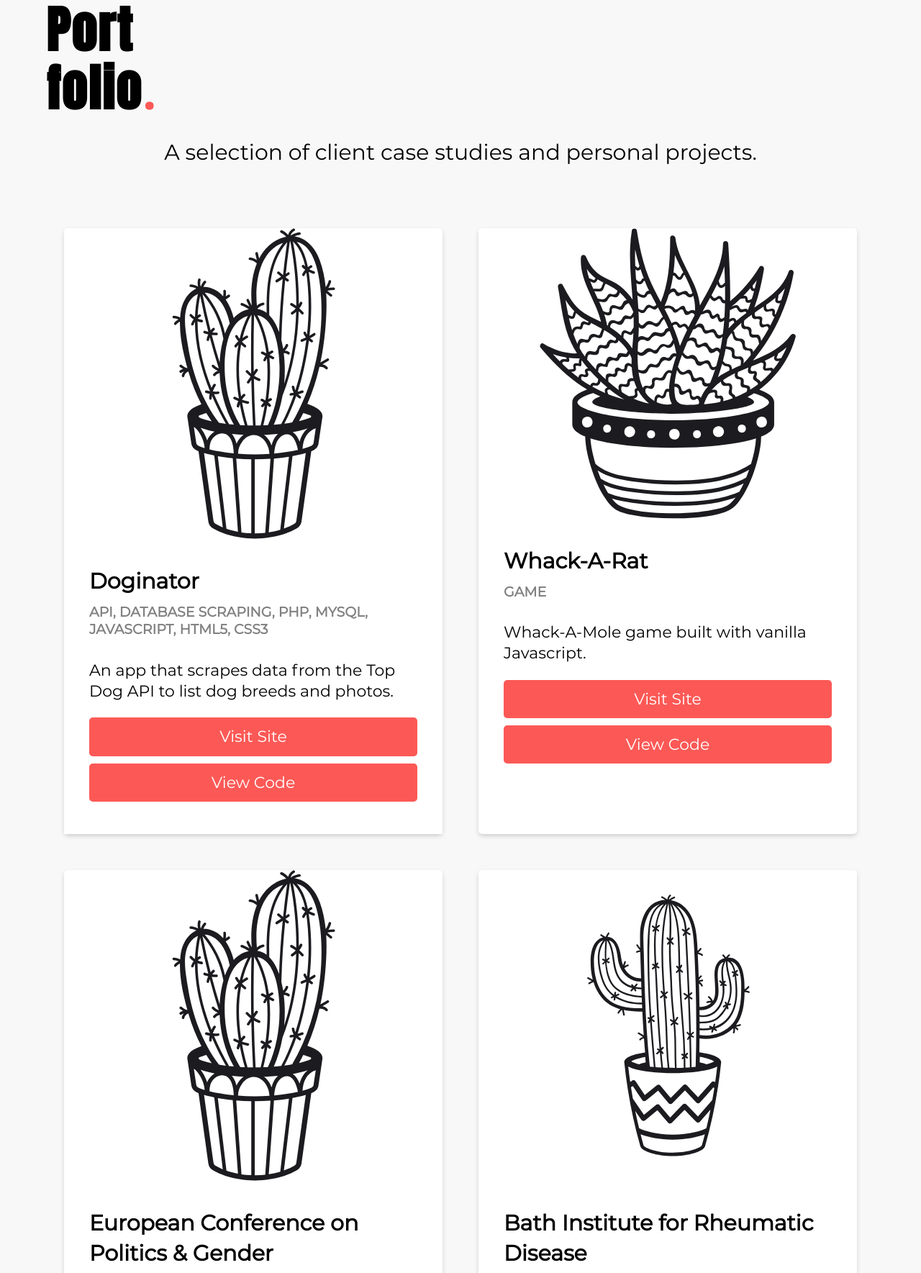
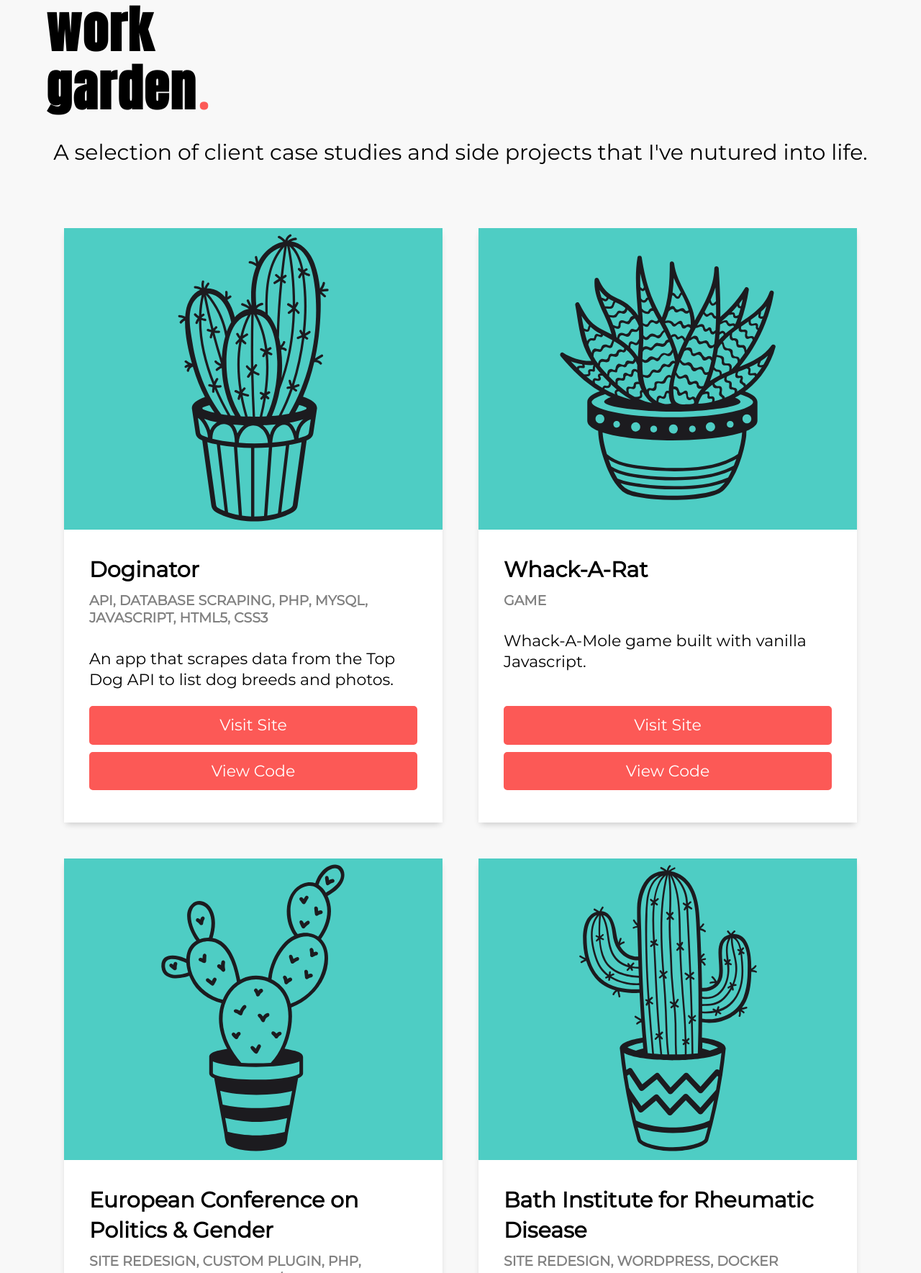
Before and after one commit to snack-attack/portfolio, a Gatsby site: page / in a window 1280 px wide. Shown: the part 928-2697 px from the top of the page at 72% size. Built offline with nearby package versions, Linux system fonts and the light colour scheme; Gatsby itself is replaced by a stand-in of ours.

Commit message:
final styling fixes

```diff
--- a/src/components/Cactus1.tsx
+++ b/src/components/Cactus1.tsx
@@ -2,7 +2,7 @@ import * as React from 'react';
 
 export const Cactus1: React.FunctionComponent<{}> = () => {
     return (
-        <svg width="227px" height="432px" viewBox="0 0 227 432" version="1.1">
+        <svg viewBox="0 0 227 432" version="1.1">
             <title>1-Cactus_Solid_And_outline-01</title>
             <g
                 id="Page-1"
--- a/src/components/Cactus2.tsx
+++ b/src/components/Cactus2.tsx
@@ -2,7 +2,7 @@ import * as React from 'react';
 
 export const Cactus2: React.FunctionComponent<{}> = () => {
     return (
-        <svg width="356px" height="404px" viewBox="0 0 356 404" version="1.1">
+        <svg viewBox="0 0 356 404" version="1.1">
             <title>Shape</title>
             <g
                 id="Page-1"
--- a/src/components/Cactus3.tsx
+++ b/src/components/Cactus3.tsx
@@ -2,7 +2,7 @@ import * as React from 'react';
 
 export const Cactus3: React.FunctionComponent<{}> = () => {
     return (
-        <svg width="356px" height="404px" viewBox="0 0 356 404" version="1.1">
+        <svg viewBox="0 0 158 247" version="1.1">
             <title>Shape</title>
             <g
                 id="Page-1"
--- a/src/components/Cactus4.tsx
+++ b/src/components/Cactus4.tsx
@@ -2,7 +2,7 @@ import * as React from 'react';
 
 export const Cactus4: React.FunctionComponent<{}> = () => {
     return (
-        <svg width="227px" height="432px" viewBox="0 0 152 245" version="1.1">
+        <svg viewBox="0 0 152 245" version="1.1">
             <title>Shape</title>
             <g
                 id="Page-1"
--- a/src/pages/index.tsx
+++ b/src/pages/index.tsx
@@ -93,14 +93,14 @@ export const IndexPage: React.FunctionComponent = () => {
             <section className="work">
                 <div className="work-title">
                     <h1 className="work-header">
-                        <div>Port</div>
+                        <div>work</div>
                         <div>
-                            folio<span className="dot">.</span>
+                            garden<span className="dot">.</span>
                         </div>
                     </h1>
                     <p>
-                        A selection of client case studies and personal
-                        projects.
+                        A selection of client case studies and side projects
+                        that I've nutured into life.
                     </p>
                 </div>
 
@@ -143,7 +143,7 @@ export const IndexPage: React.FunctionComponent = () => {
                             'Bootstrap 3/4',
                             'Concrete5 CMS',
                         ]}
-                        cactus={1}
+                        cactus={3}
                         className="alt"
                         siteUrl="https://www.ecpg.eu/"
                         repoUrl="https://github.com/snack-attack/ECPG/tree/master/public/application"
@@ -162,7 +162,7 @@ export const IndexPage: React.FunctionComponent = () => {
             <section className="about">
                 <div className="details">
                     <h1>
-                        <div>Ab</div>
+                        <div>ab</div>
                         out<span className="dot">.</span>
                     </h1>
                     <p>
@@ -195,7 +195,7 @@ export const IndexPage: React.FunctionComponent = () => {
                 <div className="title">
                     <h3>Want to work with me?</h3>
                     <h1>
-                        Get in
+                        get in
                         <div>
                             touch<span className="dot">.</span>
                         </div>
--- a/src/styles/styles.css
+++ b/src/styles/styles.css
@@ -248,7 +248,7 @@ header nav ul li a .icon {
   -ms-flex-direction: column;
   flex-direction: column;
   -webkit-box-shadow: 0 3px 7px -1px rgba(0, 0, 0, 0.2);
-  box-shadow: 0 3px 7px -1px rgba(0, 0, 0, 0.2);
+  box-shadow: 0 5px 10px -3px rgba(0, 0, 0, 0.2);
   background: #fff;
   line-height: 1.3;
   border-radius: 5px;
@@ -259,6 +259,14 @@ header nav ul li a .icon {
 
 .work-card .meta {
   text-align: center;
+  padding: 1vh 2vh;
+  background-color: #4ECDC4;
+}
+
+.work-card .meta svg {
+  width: 100%;
+  max-width: 300px;
+  height: 400px;
 }
 
 .work-card .description {
@@ -268,6 +276,7 @@ header nav ul li a .icon {
   display: flex;
   flex-direction: column;
   justify-content: space-between;
+  height: 100%;
 }
 
 .work-card .description h2 {
```
